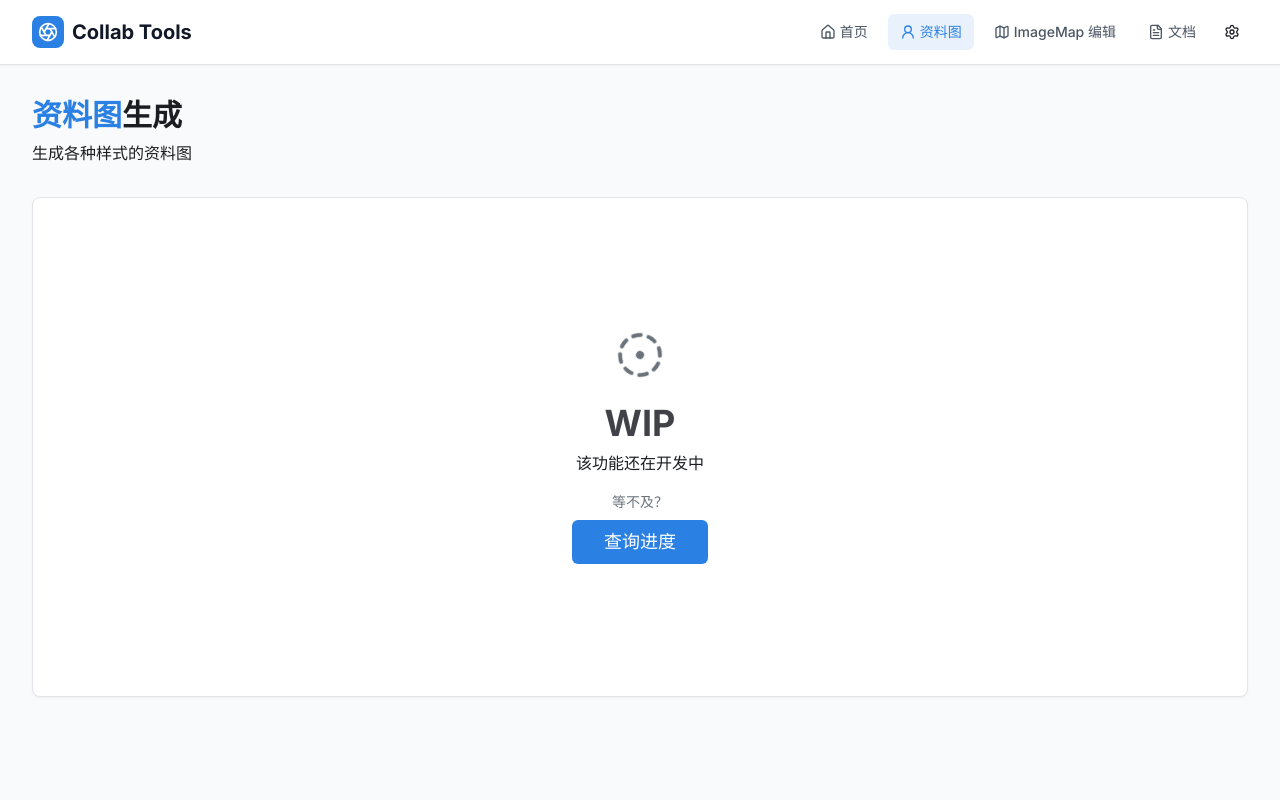
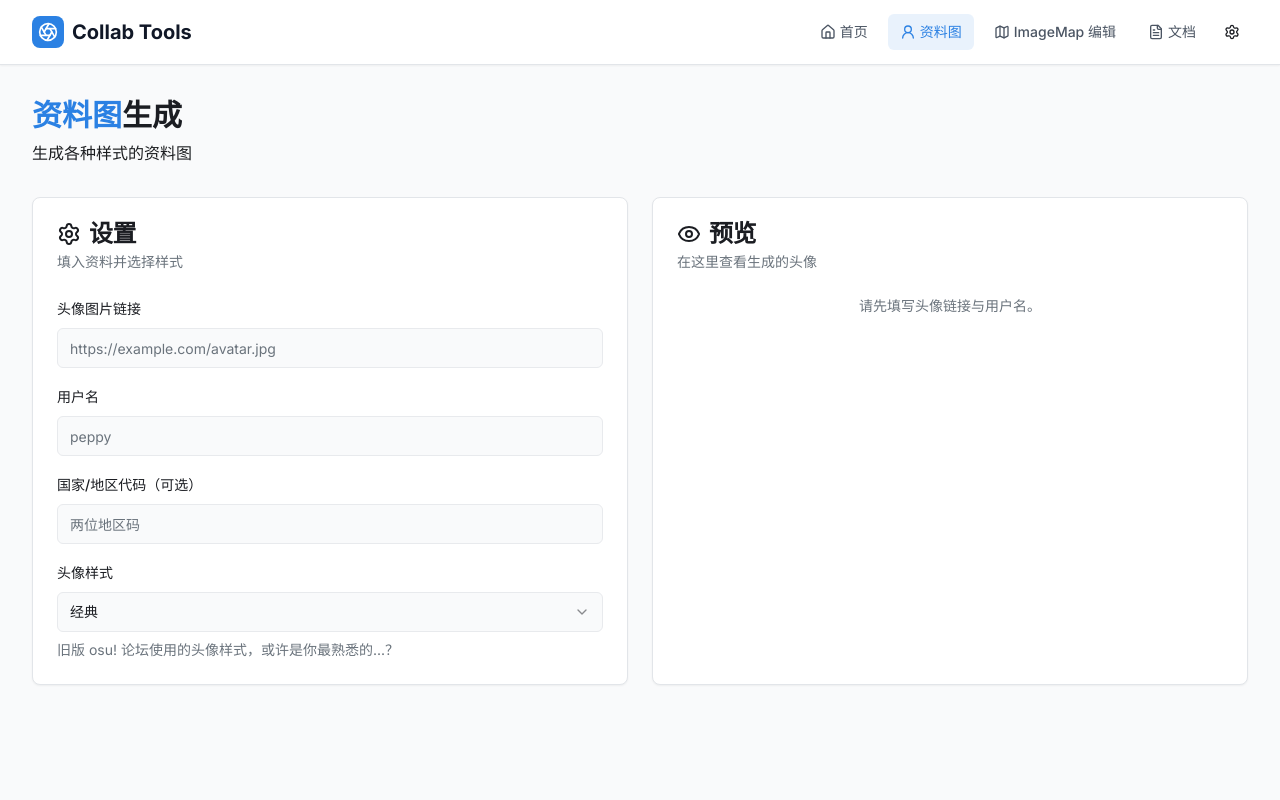
Before and after one commit to CloneWith/osu-collab-tools, a Next.js app: page /avatar in a window 1280 px wide. Shown: the top 800 px of the page. Built offline with nearby package versions, Linux system fonts and the light colour scheme.

Commit message:
Add avatar generator main UI

```diff
--- a/app/avatar/page.tsx
+++ b/app/avatar/page.tsx
@@ -1,7 +1,66 @@
-import type React from "react";
-import WorkingPlaceholder from "@/components/wip-placeholder";
+"use client";
+
+import React, { useEffect, useMemo, useRef, useState } from "react";
+import { Input } from "@/components/ui/input";
+import { Label } from "@/components/ui/label";
+import {
+  Select,
+  SelectContent,
+  SelectItem,
+  SelectTrigger,
+  SelectValue,
+} from "@/components/ui/select";
+import { Card, CardContent, CardHeader, CardTitle, CardDescription } from "@/components/ui/card";
+import type { IAvatarStyle, AvatarInputs } from "./styles/IAvatarStyle";
+import { ClassicAvatarStyle } from "./styles/ClassicAvatarStyle";
+import { Eye, Settings } from "lucide-react";
+
+// 注册所有可用样式
+const STYLE_REGISTRY = [
+  { key: "classic", style: new ClassicAvatarStyle() as IAvatarStyle },
+] as const;
+
+type StyleKey = typeof STYLE_REGISTRY[number]["key"];
 
 export default function AvatarGeneratorPage() {
+  const [styleKey, setStyleKey] = useState<StyleKey>(STYLE_REGISTRY[0].key);
+  const selectedStyle = STYLE_REGISTRY.find(s => s.key === styleKey)!.style;
+
+  const [imageUrl, setImageUrl] = useState<string>("");
+  const [username, setUsername] = useState<string>("");
+  const [countryCode, setCountryCode] = useState<string>("");
+
+  const previewRef = useRef<HTMLDivElement>(null);
+  const [previewSize, setPreviewSize] = useState<{ width: number; height: number } | null>(null);
+
+  const inputs: AvatarInputs = useMemo(() => ({
+    imageUrl,
+    username,
+    countryCode: countryCode ? countryCode.trim().toUpperCase() : undefined,
+  }), [imageUrl, username, countryCode]);
+
+  const previewEl = useMemo(() => {
+    try {
+      if (!imageUrl || !username) return null;
+      return selectedStyle.generateAvatar(inputs);
+    } catch (e) {
+      return (
+        <div className="text-destructive text-sm">生成预览时出现问题。</div>
+      );
+    }
+  }, [selectedStyle, inputs, imageUrl, username]);
+
+  useEffect(() => {
+    const container = previewRef.current;
+    const child = container?.firstElementChild as HTMLElement | null;
+    if (!child || !previewEl) {
+      setPreviewSize(null);
+      return;
+    }
+    const measure = () => setPreviewSize({ width: child.offsetWidth, height: child.offsetHeight });
+    requestAnimationFrame(measure);
+  }, [previewEl]);
+
   return (
     <div className="min-h-screen bg-background">
       <div className="max-w-7xl mx-auto px-4 sm:px-6 lg:px-8 py-8">
@@ -13,8 +72,81 @@ export default function AvatarGeneratorPage() {
           <p className="text-secondary-foreground">生成各种样式的资料图</p>
         </div>
 
-        <WorkingPlaceholder/>
+        <div className="grid grid-cols-1 lg:grid-cols-2 gap-6">
+          <Card>
+            <CardHeader>
+              <CardTitle className="flex-title gap-2"><Settings/>设置</CardTitle>
+              <CardDescription>填入资料并选择样式</CardDescription>
+            </CardHeader>
+            <CardContent className="space-y-4">
+              <div className="space-y-2">
+                <Label htmlFor="imageUrl">头像图片链接</Label>
+                <Input
+                  id="imageUrl"
+                  placeholder="https://example.com/avatar.jpg"
+                  value={imageUrl}
+                  onChange={(e) => setImageUrl(e.target.value)}
+                />
+              </div>
+
+              <div className="space-y-2">
+                <Label htmlFor="username">用户名</Label>
+                <Input
+                  id="username"
+                  placeholder="peppy"
+                  value={username}
+                  onChange={(e) => setUsername(e.target.value)}
+                />
+              </div>
+
+              <div className="space-y-2">
+                <Label htmlFor="countryCode">国家/地区代码（可选）</Label>
+                <Input
+                  id="countryCode"
+                  placeholder="两位地区码"
+                  value={countryCode}
+                  onChange={(e) => setCountryCode(e.target.value)}
+                />
+              </div>
+
+              <div className="space-y-2">
+                <Label>头像样式</Label>
+                <Select value={styleKey} onValueChange={(v) => setStyleKey(v as StyleKey)}>
+                  <SelectTrigger className="w-full">
+                    <SelectValue placeholder="选择一种样式" />
+                  </SelectTrigger>
+                  <SelectContent>
+                    {STYLE_REGISTRY.map(({ key, style }) => (
+                      <SelectItem key={key} value={key}>{style.name}</SelectItem>
+                    ))}
+                  </SelectContent>
+                </Select>
+                <div className="text-sm text-muted-foreground">{selectedStyle.description}</div>
+              </div>
+            </CardContent>
+          </Card>
+
+          <Card>
+            <CardHeader>
+              <CardTitle className="flex-title gap-2"><Eye/>预览</CardTitle>
+              <CardDescription>
+                {previewEl
+                  ? `大小：${previewSize?.width ?? selectedStyle.size.width} × ${previewSize?.height ?? selectedStyle.size.height}`
+                  : "在这里查看生成的头像"}
+              </CardDescription>
+            </CardHeader>
+            <CardContent>
+              <div ref={previewRef} className="flex items-center justify-center select-none">
+                {previewEl ?? (
+                  <div className="text-muted-foreground text-sm">
+                    请先填写头像链接与用户名。
+                  </div>
+                )}
+              </div>
+            </CardContent>
+          </Card>
+        </div>
       </div>
     </div>
-  )
+  );
 }
```
